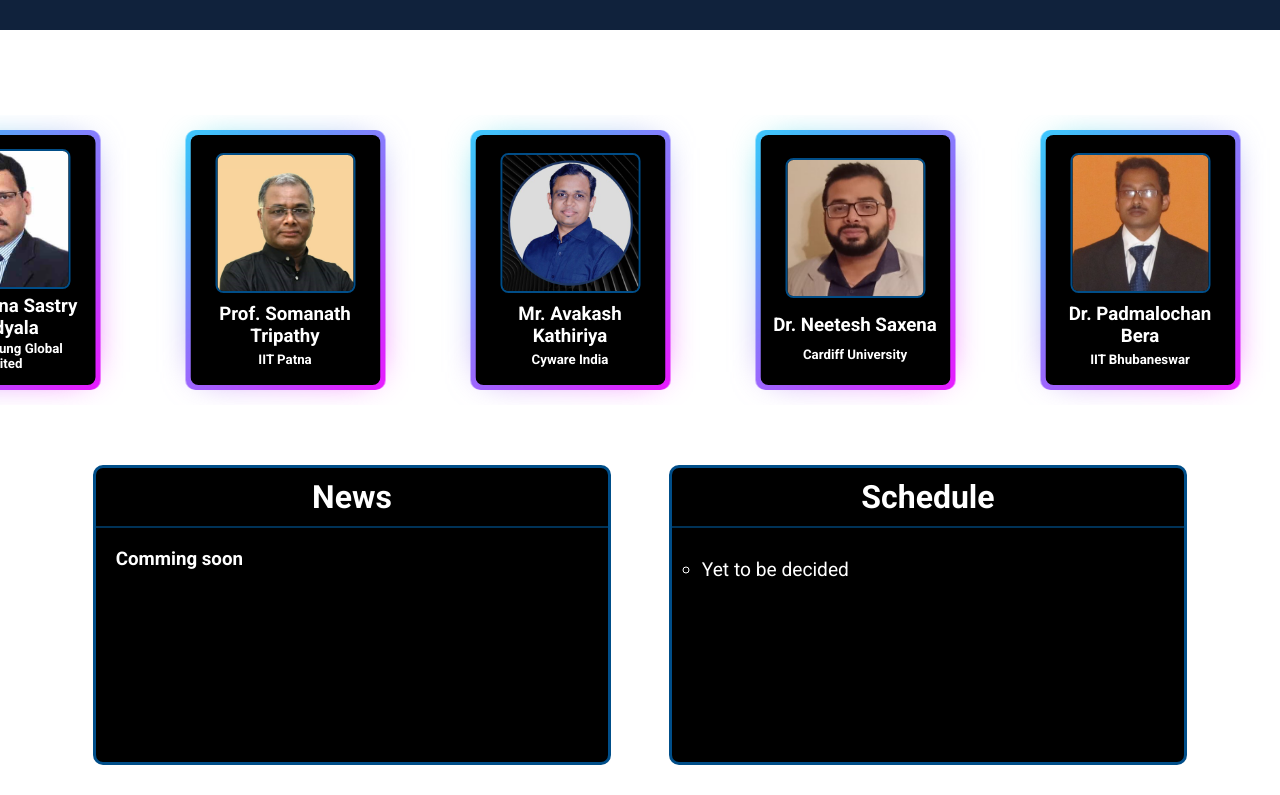
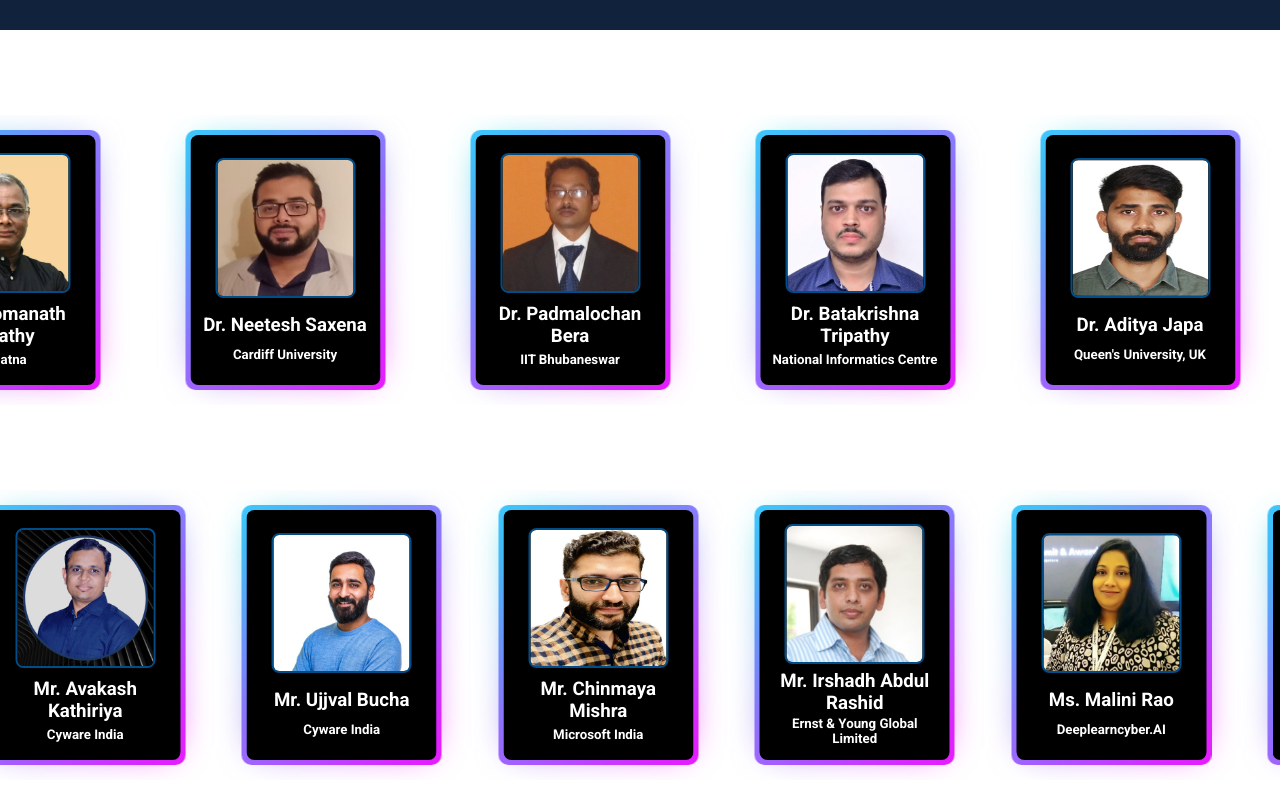
Before and after one commit to CyberTea-2023/CyberTea-website, a React (Vite) app: page / in a window 1280 px wide. Shown: the part 925-1720 px from the top of the page. Built offline with nearby package versions, Linux system fonts and the light colour scheme.

Commit message:
sort speakers

```diff
--- a/src/Components/CardSlider/CardSlider.css
+++ b/src/Components/CardSlider/CardSlider.css
@@ -1,4 +1,4 @@
-#card-slider .heading {
+.card-slider .heading {
     margin: 20px auto;
 }
 
@@ -18,3 +18,12 @@
     align-items: center;
     justify-content: center;
 }
+
+
+.institute-speakers .embla__slide {
+    flex: 0 0 25%;
+}
+
+.industry-speakers .embla__slide {
+    flex: 0 0 15%;
+}
--- a/src/Components/CardSlider/CardSlider.jsx
+++ b/src/Components/CardSlider/CardSlider.jsx
@@ -20,40 +20,52 @@ import p14 from '../../assets/Speakers/DR.DEEPAK.jpeg'
 import p15 from '../../assets/Speakers/Ravi.jpg'
 
 export const CardSlider = () => {
-  const [emblaRef, emblaApi] = useEmblaCarousel({ loop: true }, [Autoplay({ speed: 2000 })]);
+  const [emblaRef1, emblaApi1] = useEmblaCarousel({ loop: true }, [Autoplay({ speed: 2000 })]);
+  const [emblaRef2, emblaApi2] = useEmblaCarousel({ loop: true }, [Autoplay({ speed: 2000 })]);
 
-  const initialSlideIndex = 4;
 
   useEffect(() => {
-    if (emblaApi) {
-      emblaApi.scrollTo(initialSlideIndex, true);
+    if (emblaApi1) {
+      emblaApi1.scrollTo(1, true);
     }
-  }, [emblaApi, initialSlideIndex]);
+    if (emblaApi2) {
+      emblaApi2.scrollTo(3, true);
+    }
+  }, [emblaApi1, emblaApi2]);
 
 
   return (
-    <div id="card-slider">
-      <h1 className="heading">Speakers</h1>
-      <div className="embla" ref={emblaRef}>
-        <div className="embla__container">
-          <div className="embla__slide"><Card photo={p1} name={"Mr. Krishna Sastry Pendyala"} abt={"Ernst & Young Global Limited"} link={"https://www.linkedin.com/in/krishna-sastry-pendyala-4573128/"} /></div>
+    <div id='speakers' >
+      <div className="card-slider">
+        <h1 className="heading">Institute Speakers</h1>
+        <div className="embla" ref={emblaRef1}>
+          <div className="embla__container institute-speakers">
             <div className="embla__slide"><Card photo={p2} name={"Prof. Somanath Tripathy"} abt={"IIT Patna"} link={"https://www.iitp.ac.in/~som/"} /></div>
-          <div className="embla__slide"><Card photo={p3} name={"Mr. Avakash Kathiriya"} abt={"Cyware India"} link={"https://www.linkedin.com/in/avkash-kathiriya/"} /></div>
             <div className="embla__slide"><Card photo={p4} name={"Dr. Neetesh Saxena"} abt={"Cardiff University"} link={"https://www.linkedin.com/in/neeteshsaxena/?originalSubdomain=uk"} /></div>
             <div className="embla__slide"><Card photo={p5} name={"Dr. Padmalochan Bera"} abt={"IIT Bhubaneswar"} link={"https://www.linkedin.com/in/dr-padmalochan-bera-aa15a515/"} /></div>
             <div className="embla__slide"><Card photo={p6} name={"Dr. Batakrishna Tripathy"} abt={"National Informatics Centre"} link={"https://www.linkedin.com/in/dr-bata-krishna-tripathy-a90a6849/?originalSubdomain=in"} /></div>
+            <div className="embla__slide"><Card photo={p12} name={"Dr. Aditya Japa"} abt={"Queen's University, UK"} link={"https://www.qub.ac.uk/schools/eeecs/Connect/Staff/BusinessCard/?name=j.japa"} /></div>
+            <div className="embla__slide"><Card photo={p13} name={"Dr. Saumya Bhadauria"} abt={"ABV-IIITM Gwalior"} link={"https://www.linkedin.com/in/saumya-bhadauria-4a44843b/?originalSubdomain=in"} /></div>
+          </div>
+        </div>
+      </div>
+      <div className="card-slider">
+        <h1 className="heading">Industry Speakers</h1>
+        <div className="embla" ref={emblaRef2}>
+          <div className="embla__container industry-speakers">
+            <div className="embla__slide"><Card photo={p1} name={"Mr. Krishna Sastry Pendyala"} abt={"Ernst & Young Global Limited"} link={"https://www.linkedin.com/in/krishna-sastry-pendyala-4573128/"} /></div>
+            <div className="embla__slide"><Card photo={p3} name={"Mr. Avakash Kathiriya"} abt={"Cyware India"} link={"https://www.linkedin.com/in/avkash-kathiriya/"} /></div>
             <div className="embla__slide"><Card photo={p7} name={"Mr. Ujjval Bucha"} abt={"Cyware India"} link={"https://www.linkedin.com/in/ujvalbucha/"} /></div>
             <div className="embla__slide"><Card photo={p8} name={"Mr. Chinmaya Mishra"} abt={"Microsoft India"} link={"https://www.linkedin.com/in/chinmaya-mishra-21223023/"} /></div>
             <div className="embla__slide"><Card photo={p9} name={"Mr. Irshadh Abdul Rashid"} abt={"Ernst & Young Global Limited"} link={"https://www.linkedin.com/in/irshadh/?originalSubdomain=in"} /></div>
             <div className="embla__slide"><Card photo={p10} name={"Ms. Malini Rao"} abt={"Deeplearncyber.AI"} link={"https://www.linkedin.com/in/malini-rao-cissp-cciso-gcio-cism-ccsk-aws-2x-dpo-65919b4"} /></div>
             <div className="embla__slide"><Card photo={p11} name={"Mr. Rajesh"} abt={"Ernst & Young Global Limited"} link={"https://www.linkedin.com/in/rajesh-kumar-dilli-359336240/"} /></div>
-          <div className="embla__slide"><Card photo={p12} name={"Dr. Aditya Japa"} abt={"Queen's University, UK"} link={"https://www.qub.ac.uk/schools/eeecs/Connect/Staff/BusinessCard/?name=j.japa"} /></div>
-          <div className="embla__slide"><Card photo={p13} name={"Dr. Saumya Bhadauria"} abt={"ABV-IIITM Gwalior"} link={"https://www.linkedin.com/in/saumya-bhadauria-4a44843b/?originalSubdomain=in"} /></div>
             <div className="embla__slide"><Card photo={p14} name={"Dr. Deepak Kumar"} abt={"Ministry of Home Affairs-GoI"} link={"https://www.linkedin.com/in/d3pak/?originalSubdomain=in"} /></div>
             <div className="embla__slide"><Card photo={p15} name={"Mr. Ravi Subbiah"} abt={"TCS India"} link={"https://www.linkedin.com/in/ravi-subbiah-8443309/"} /></div>
 
           </div>
         </div>
       </div>
+    </div>
   )
 }
--- a/src/Components/FooterComponent/FooterComponent.jsx
+++ b/src/Components/FooterComponent/FooterComponent.jsx
@@ -39,7 +39,7 @@ const FooterComponent = () => {
                         </a>
                     </li>
                     <li className="menu__item">
-                        <a className="menu__link" href="#card-slider" onClick={scrollToSection}>
+                        <a className="menu__link" href="#speakers" onClick={scrollToSection}>
                             Speakers
                         </a>
                     </li>
--- a/src/Components/Navbar/Navbar.jsx
+++ b/src/Components/Navbar/Navbar.jsx
@@ -39,7 +39,7 @@ export default function Navbar() {
                     }}><a href="#about" onClick={scrollToSection}>About</a></li>
                     <li onClick={() => {
                         expand ? NavToggle() : ``
-                    }}><a href="#card-slider" onClick={scrollToSection}>Speakers</a></li>
+                    }}><a href="#speakers" onClick={scrollToSection}>Speakers</a></li>
                     <li onClick={() => {
                         expand ? NavToggle() : ``
                     }}><a href="#news" onClick={scrollToSection}>News</a></li>
```
Lines whose indentation alone changed are shown as unchanged.
